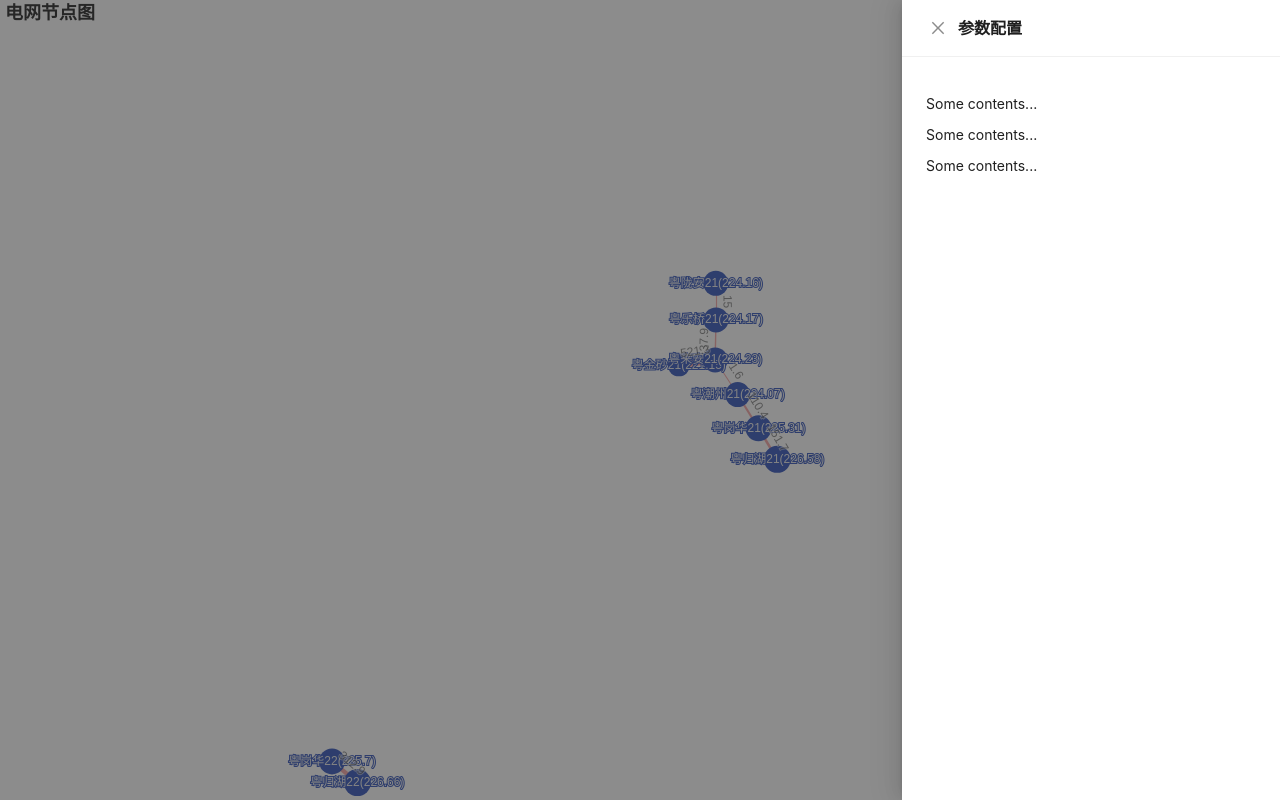
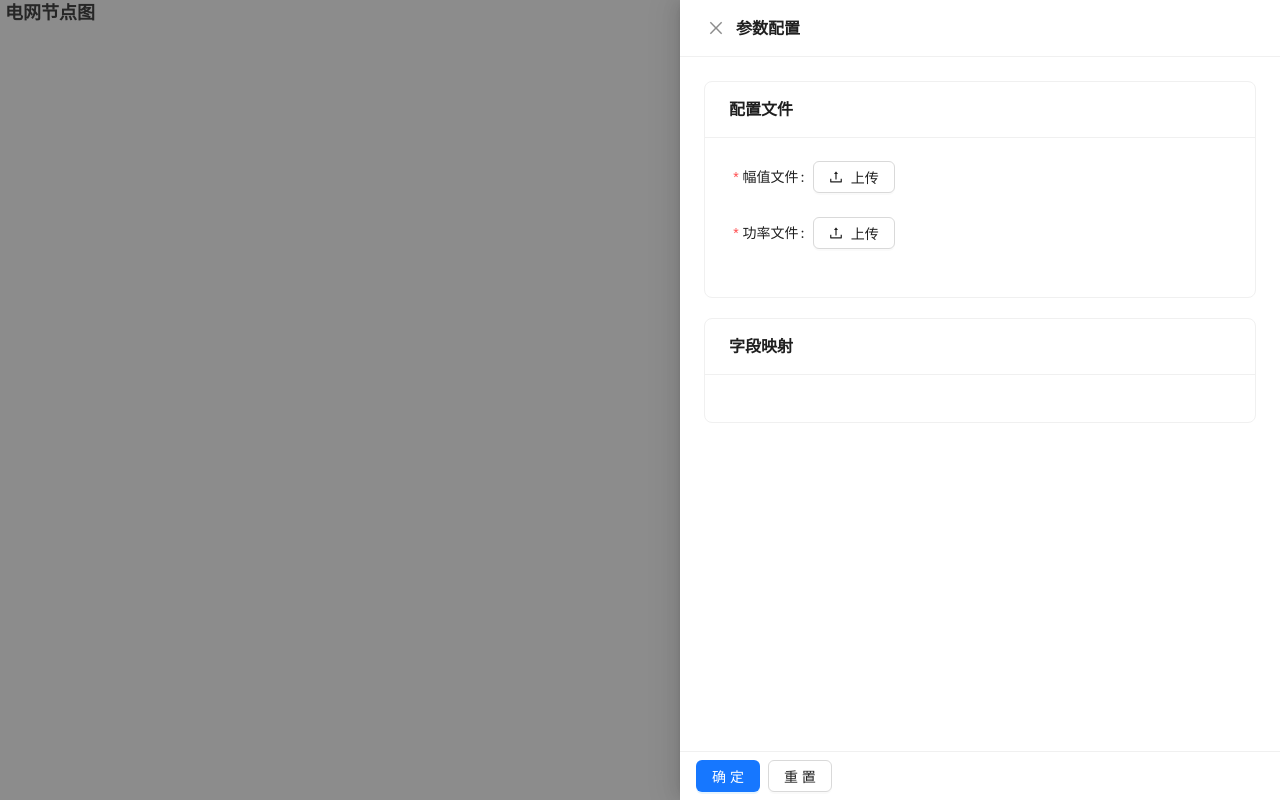
Before and after one commit to Voyzz/Grid-generate-graph-app, a React (Create React App) app: page / in a window 1280 px wide. Both pictures are taken after a click on the button 1166 px from the left and 676 px from the top of the page. Built offline with nearby package versions, Linux system fonts and the light colour scheme.

Commit message:
feat: upload excel file

```diff
--- a/package.json
+++ b/package.json
@@ -22,7 +22,8 @@
     "react-dom": "^18.2.0",
     "react-scripts": "5.0.1",
     "typescript": "^4.9.5",
-    "web-vitals": "^2.1.4"
+    "web-vitals": "^2.1.4",
+    "xlsx": "^0.18.5"
   },
   "scripts": {
     "start": "react-scripts start",
--- a/src/components/Buttons/index.tsx
+++ b/src/components/Buttons/index.tsx
@@ -1,5 +1,5 @@
 import React from 'react';
-import { SettingOutlined, PictureOutlined, ReloadOutlined } from '@ant-design/icons';
+import { SettingOutlined, PictureOutlined, ReloadOutlined, SearchOutlined } from '@ant-design/icons';
 import { FloatButton } from 'antd';
 
 interface ChartProps {
@@ -37,8 +37,8 @@ const Buttons = React.memo((props: ChartProps) => {
 
   return (
     <FloatButton.Group shape="circle" style={{ right: 94 }}>
-      <FloatButton icon={<ReloadOutlined color='#1890ff' />} onClick={findNode}/>
-      <FloatButton icon={<ReloadOutlined color='#1890ff' />} onClick={reload}/>
+      <FloatButton icon={<SearchOutlined />} onClick={findNode}/>
+      <FloatButton icon={<ReloadOutlined />} onClick={reload}/>
       <FloatButton icon={<SettingOutlined />} onClick={props.openDrawer}/>
       <FloatButton icon={<PictureOutlined />} onClick={downloadPic}/>
     </FloatButton.Group>
--- a/src/components/Chart/graph-option.ts
+++ b/src/components/Chart/graph-option.ts
@@ -2,47 +2,53 @@
   图片配置信息
   文档：https://echarts.apache.org/zh/option.html#series-graph.type
  **/
-import * as echarts from 'echarts';
-import { graphLink, graphNode } from './graph-data';
+import * as echarts from "echarts";
+import { CustomOptionsItems } from "../FormEditor";
+import { getNodesData, getLinkData } from "./graph-data";
 
 type EChartsOption = echarts.EChartsOption;
 
-export const option: EChartsOption = {
+export const getEChartsOption = (
+  customOptions?: CustomOptionsItems
+): EChartsOption => {
+  const { nodesData = [], linkData = [] } = customOptions || {};
+
+  const defalutOption: EChartsOption = {
     title: {
-    text: '电网节点图'
+      text: "电网节点图",
     },
     tooltip: {},
     animationDurationUpdate: 1500,
-  animationEasingUpdate: 'quinticInOut',
+    animationEasingUpdate: "quinticInOut",
     series: [
       {
-      type: 'graph',
+        type: "graph",
 
         /* 数据 */
-      nodes: graphNode,
-      links: graphLink,
+        nodes: getNodesData(nodesData),
+        links: getLinkData(linkData),
 
         /* 布局配置 */
         draggable: true, // 节点是否可拖拽
         roam: true, // 开启缩放或者平移
-      center: ['50%', '50%'],
+        center: ["50%", "50%"],
 
         /* 力引导布局 */
-      layout: 'force',
+        layout: "force",
         force: {
-        initLayout: 'circular',
+          initLayout: "circular",
           gravity: 0,
           // repulsion: 60, // 节点之间的斥力因子
           // edgeLength: 120, // 边的两个节点之间的距离
-        layoutAnimation: false, // 是否显示布局的迭代动画
+          layoutAnimation: true, // 是否显示布局的迭代动画
           friction: 1, // 节点的移动速度
         },
 
         /* 节点 */
         label: {
           show: true,
-        formatter: '{b}',
-        fontSize: 12
+          formatter: "{b}",
+          fontSize: 12,
         },
         // itemStyle: {},
         // labelLayout: {
@@ -54,13 +60,16 @@ export const option: EChartsOption = {
         autoCurveness: true,
         edgeSymbolSize: [4, 10],
         edgeLabel: {
-        fontSize: 12
+          fontSize: 12,
         },
         lineStyle: {
           width: 1,
-        color: '#e66',
-        curveness: 0
-      }
-    }
-  ]
+          color: "#e66",
+          curveness: 0,
+        },
+      },
+    ],
   };
+
+  return defalutOption;
+};
--- a/src/components/Chart/index.tsx
+++ b/src/components/Chart/index.tsx
@@ -1,11 +1,12 @@
 import React, { useState, useEffect } from 'react';
-import { Drawer } from 'antd';
+import { CustomOptionsItems } from '../FormEditor';
 import Buttons from '../Buttons';
+import FormEditor from '../FormEditor';
 import * as echarts from 'echarts';
 import './index.css';
-import { option as chartOption } from './graph-option';
+import { getEChartsOption } from './graph-option';
 
-interface ChartProps {}
+interface ChartProps { }
 
 const Chart = React.memo((props: ChartProps) => {
   const [chartInstance, setChartInstance] = useState<any>(null);
@@ -16,19 +17,23 @@ const Chart = React.memo((props: ChartProps) => {
     const domNode = document.getElementById('grid-chart');
     const theChart = echarts.init(domNode);
     // 绘制图表
-    theChart.setOption(chartOption);
+    theChart.setOption(getEChartsOption());
     setChartInstance(theChart);
   }, []);
 
+  const refreshEChartsOption = (customOptions: CustomOptionsItems) => {
+    chartInstance.setOption(getEChartsOption(customOptions));
+  }
+
   return (
     <>
-      <div id="grid-chart"/>
-      <Buttons chartInstance={chartInstance} openDrawer={() => {setSidesheetVisible(true)}}/>
-      <Drawer title="参数配置" placement="right" onClose={() => {setSidesheetVisible(false)}} open={sidesheetVisible}>
-        <p>Some contents...</p>
-        <p>Some contents...</p>
-        <p>Some contents...</p>
-      </Drawer>
+      <div id="grid-chart" />
+      <Buttons chartInstance={chartInstance} openDrawer={() => { setSidesheetVisible(true) }} />
+      <FormEditor
+        sidesheetVisible={sidesheetVisible}
+        closeDrawer={() => { setSidesheetVisible(false) }}
+        getFormValues={refreshEChartsOption}
+      />
     </>
   )
 });
--- /dev/null
+++ b/src/components/FormEditor/index.css
@@ -0,0 +1,3 @@
+.formCard {
+  margin-bottom: 20px;
+}
--- /dev/null
+++ b/src/components/FormEditor/index.tsx
@@ -0,0 +1,94 @@
+import React, { useEffect, useState } from 'react';
+import { Form, Button, Drawer, Space, Card } from 'antd';
+import ExcelUploader from '../../utils/ExcelUploader';
+import './index.css';
+
+export interface CustomOptionsItems {
+  nodesData: any[];
+  linkData: any[];
+}
+
+const layout = {
+  labelCol: { span: 4 },
+  wrapperCol: { span: 20 },
+};
+
+interface FormEditorProps {
+  sidesheetVisible: boolean;
+  closeDrawer: () => void;
+  getFormValues: (CustomOptionsItems) => void;
+}
+
+const FormEditor = React.memo((props: FormEditorProps) => {
+  const [form] = Form.useForm();
+
+  const [sidesheetVisible, setSidesheetVisible] = useState<boolean>(props.sidesheetVisible);
+
+  useEffect(() => {
+    setSidesheetVisible(props.sidesheetVisible)
+  }, [props.sidesheetVisible])
+
+  const onFinish = () => {
+    const { getFormValues } = props;
+    const values = form.getFieldsValue();
+    getFormValues && getFormValues(values);
+  };
+
+  const onReset = () => {
+    form.resetFields();
+  };
+
+  const renderDrawerFooter = () => (
+    <Space wrap>
+      <Button type="primary" onClick={onFinish}>
+        确定
+      </Button>
+      <Button htmlType="button" onClick={onReset}>
+        重置
+      </Button>
+    </Space>
+  )
+
+  return (
+    <Drawer
+      width={600}
+      title="参数配置"
+      placement="right"
+      onClose={() => { props.closeDrawer() }}
+      open={sidesheetVisible}
+      footer={renderDrawerFooter()}
+    >
+      <Form
+        {...layout}
+        form={form}
+        name="control-hooks"
+        onFinish={onFinish}
+        style={{ maxWidth: 800 }}
+      >
+        <Card title="配置文件" className='formCard'>
+          <Form.Item label="幅值文件" name="nodesData" required>
+            <ExcelUploader
+              btnName="上传"
+              handleExcelUpload={(sheet_to_json) => {
+                form.setFieldsValue({ nodesData: sheet_to_json });
+              }}
+            />
+          </Form.Item>
+          <Form.Item label="功率文件" name="linkData" required>
+            <ExcelUploader
+              btnName="上传"
+              handleExcelUpload={(sheet_to_json) => {
+                form.setFieldsValue({ linkData: sheet_to_json });
+              }}
+            />
+          </Form.Item>
+        </Card>
+        <Card title="字段映射" className='formCard'>
+
+        </Card>
+      </Form>
+    </Drawer>
+  );
+});
+
+export default FormEditor;
--- /dev/null
+++ b/src/utils/ExcelUploader.tsx
@@ -0,0 +1,57 @@
+import React from 'react';
+import { UploadOutlined } from '@ant-design/icons';
+import { Button, Upload, message } from 'antd';
+import * as XLSX from 'xlsx';
+
+interface ExcelUploaderProps {
+  btnName?: string;
+  handleExcelUpload?: (any) => void;
+}
+
+const ExcelUploader = React.memo((props: ExcelUploaderProps) => {
+  const { handleExcelUpload, btnName } = props;
+
+  const onImportExcel = (file: any) => {
+    let _json = [];// 存储获取到的数据
+    // 通过FileReader对象读取文件
+    const fileReader = new FileReader();
+    fileReader.readAsBinaryString(file);  //二进制
+    fileReader.onload = event => {
+      try {
+        const { result } = event.target;
+        // 以二进制流方式读取得到整份excel表格对象
+        const workbook = XLSX.read(result, { type: 'binary' });
+        for (const sheet in workbook.Sheets) {
+          if (workbook.Sheets.hasOwnProperty(sheet)) {
+            _json = _json.concat(XLSX.utils.sheet_to_json(workbook.Sheets[sheet]));
+          }
+        }
+        handleExcelUpload && handleExcelUpload(_json);
+        return;
+      } catch (e) {
+        message.error('文件类型不正确');
+        return;
+      }
+    };
+  }
+
+  return (
+    <div className="FormEditorContainer">
+      <Upload
+        action=""
+        listType="text"
+        accept="file"
+        beforeUpload={onImportExcel}
+        showUploadList={true}
+        maxCount={1}
+      >
+        <Button>
+          <UploadOutlined />
+          {btnName || '点击上传Excel'}
+        </Button>
+      </Upload>
+    </div>
+  )
+});
+
+export default ExcelUploader;
```
Also changed, not shown: src/components/Chart/graph-data.ts (+52 -28 lines), 1 other file (tests, documents, lock files or other folders). Lines whose indentation alone changed are shown as unchanged.
